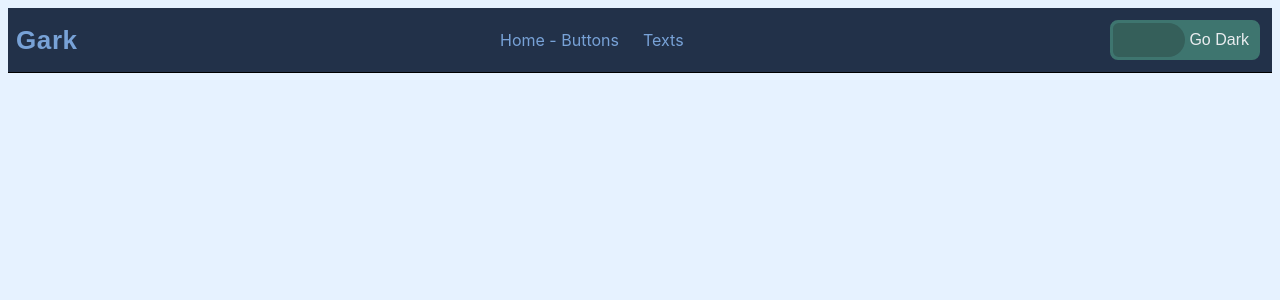
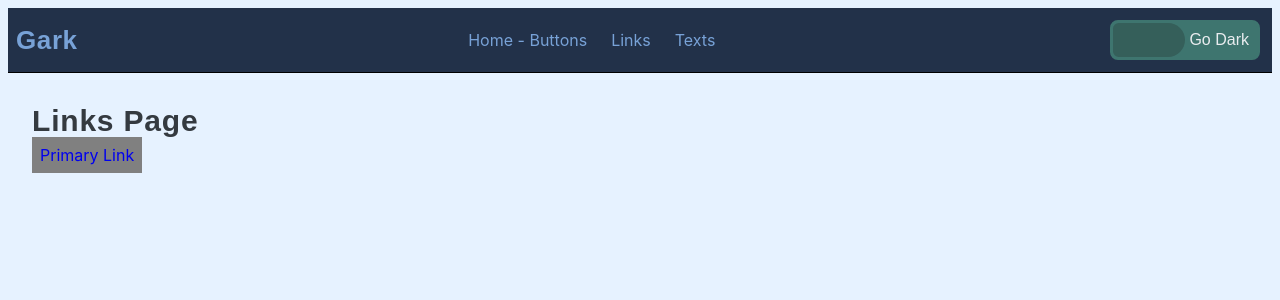
Before and after one commit to garkgodwin/gg-vite-components, a React (Vite) app: page /links in a window 1280 px wide. Shown: the top 300 px of the page. Built offline with nearby package versions, Linux system fonts and the light colour scheme.

Commit message:
added links

```diff
--- a/src/App.jsx
+++ b/src/App.jsx
@@ -3,6 +3,7 @@ import { BrowserRouter, Route, Routes } from "react-router";
 import ButtonPage from "./pages/buttons/ButtonPage";
 import TextPage from "./pages/texts/TextPage";
 import Navbar from "./containers/Navbar";
+import LinkPage from "./pages/links/LinkPage";
 
 function App() {
   return (
@@ -10,6 +11,7 @@ function App() {
       <Navbar />
       <Routes>
         <Route path="/" element={<ButtonPage />} />
+        <Route path="/links" element={<LinkPage />} />
         <Route path="/texts" element={<TextPage />} />
       </Routes>
     </BrowserRouter>
--- /dev/null
+++ b/src/assets/styles/components/link.css
@@ -0,0 +1,34 @@
+:root {
+  /* Link Colors */
+
+  /* Link & UI Elements */
+  /* -------------------------------------------------------------------PRIMARY - COLOR */
+  --lnk-primary-bg-color: var(--color-base-dark);
+  --lnk-primary-border-color: var(--color-base-dark);
+  --lnk-primary-txt-color: var(--system-gray-2);
+}
+
+/* Dark Mode */
+[data-theme="dark"] {
+}
+
+.lnk {
+  background-color: gray;
+  padding: 8px;
+  text-decoration: none;
+}
+
+.lnk:visited {
+  color: aliceblue;
+}
+
+.lnk-active {
+}
+.lnk-sm {
+}
+.lnk-internal {
+}
+.lnk-external {
+}
+.lnk-primary {
+}
--- /dev/null
+++ b/src/components/Link.jsx
@@ -0,0 +1,38 @@
+import React from "react";
+import { NavLink } from "react-router";
+import "../assets/styles/components/link.css";
+
+const GLink = ({ linkData, children }) => {
+  const {
+    variant = "primary",
+    type = "internal",
+    size = "sm",
+    to = "/",
+    txt = "",
+  } = linkData;
+
+  if (type === "external") {
+    <a
+      href={to}
+      className={`lnk lnk-${variant} lnk-${size} lnk-${type}`}
+    >
+      {txt}
+      {children}
+    </a>;
+  }
+  return (
+    <NavLink
+      to={to}
+      className={(isActive) =>
+        `lnk lnk-${variant} lnk-${size} lnk-${type} lnk-${
+          isActive ? "active" : "inactive"
+        }`
+      }
+    >
+      {txt}
+      {children}
+    </NavLink>
+  );
+};
+
+export default GLink;
--- a/src/containers/Navbar.jsx
+++ b/src/containers/Navbar.jsx
@@ -12,6 +12,7 @@ const Navbar = () => {
       </div>
       <div className="navbar-menu">
         <NavLink to="/">Home - Buttons</NavLink>
+        <NavLink to="/links">Links</NavLink>
         <NavLink to="/texts">Texts</NavLink>
       </div>
       <ThemeToggle />
--- /dev/null
+++ b/src/pages/links/LinkPage.jsx
@@ -0,0 +1,14 @@
+import React from "react";
+import Page from "../../containers/Page";
+import Links from "../../samples/Links";
+
+const LinkPage = () => {
+  const header = "Links Page";
+  return (
+    <Page header={header}>
+      <Links />
+    </Page>
+  );
+};
+
+export default LinkPage;
--- /dev/null
+++ b/src/samples/Links.jsx
@@ -0,0 +1,14 @@
+import React from "react";
+import Link from "../components/Link";
+
+const Links = () => {
+  return (
+    <div className="links">
+      <div className="links-sm">
+        <Link linkData={{ to: "/", txt: "Primary Link" }} />
+      </div>
+    </div>
+  );
+};
+
+export default Links;
```
